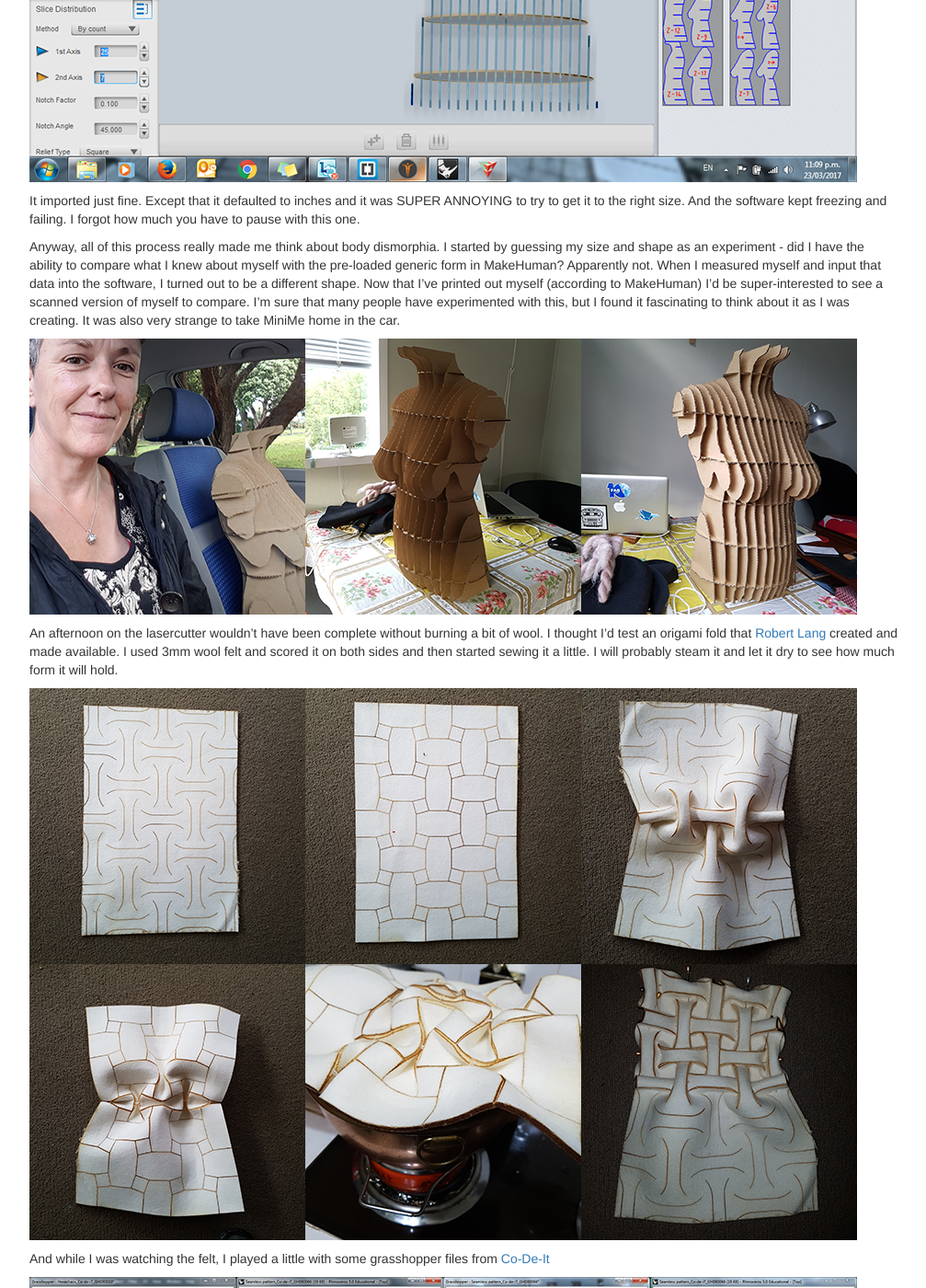
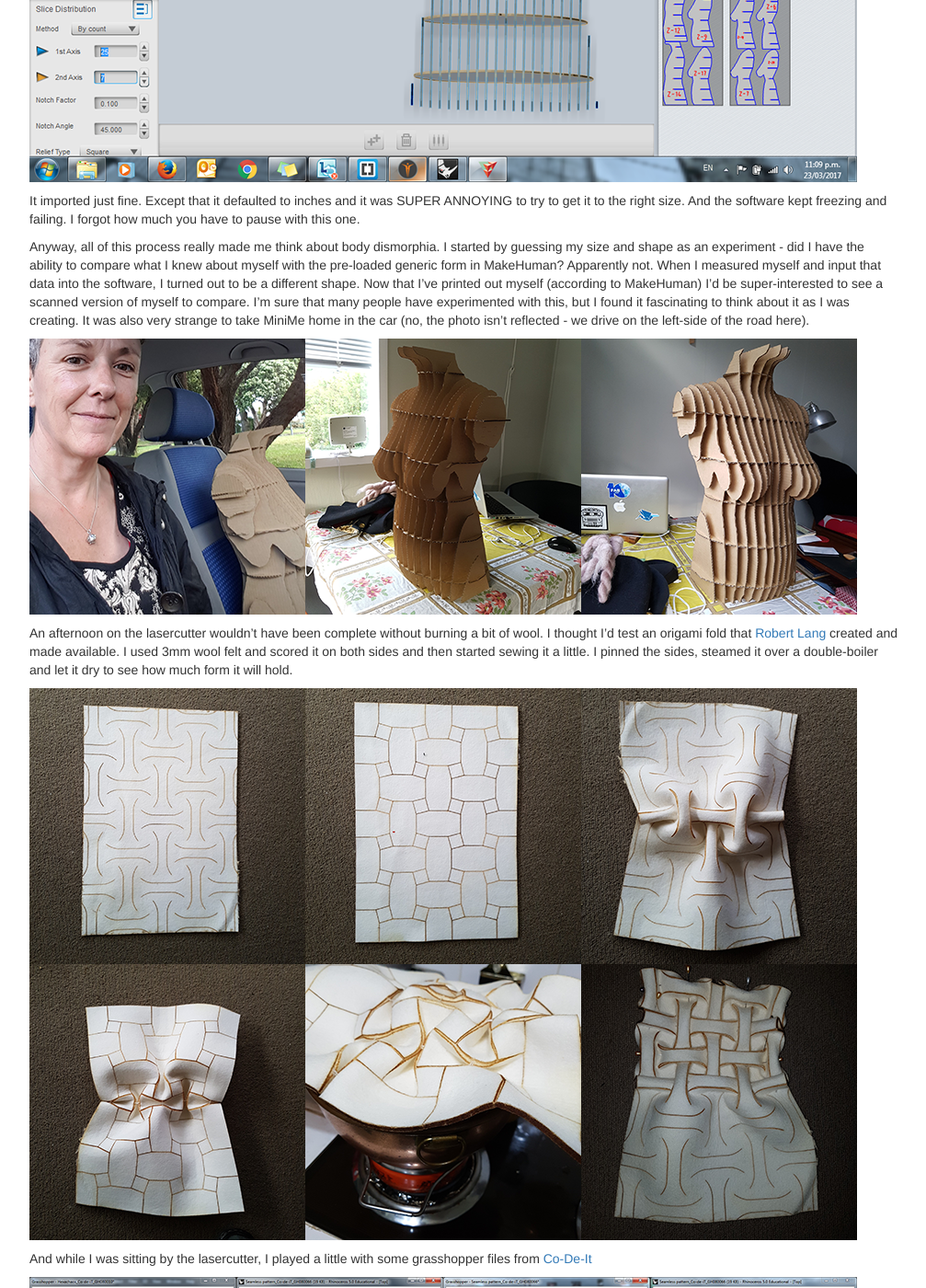
Before and after one commit to wendwarge/wendwarge.github.io, a Jekyll site: the page built from _posts/2017-02-23-day-three.md, in a window 1280 px wide and 1400 px high, scrolled down 2703 px. Shown: the whole window at 92% size, without its empty margins (233-1240 px from the left). Built offline with Jekyll 4.4.1, drawn with Linux system fonts in a browser that asks for light colours.

Commit message:
day three updates

```diff
--- a/_posts/2017-02-23-day-three.md
+++ b/_posts/2017-02-23-day-three.md
@@ -44,14 +44,16 @@ I drew some lines where I wanted to cut the mesh, used ExtrudeCrv to make it a p
 
 It imported just fine. Except that it defaulted to inches and it was SUPER ANNOYING to try to get it to the right size. And the software kept freezing and failing. I forgot how much you have to pause with this one.
 
-Anyway, all of this process really made me think about body dismorphia. I started by guessing my size and shape as an experiment - did I have the ability to compare what I knew about myself with the pre-loaded generic form in MakeHuman? Apparently not. When I measured myself and input that data into the software, I turned out to be a different shape. Now that I've printed out myself (according to MakeHuman) I'd be super-interested to see a scanned version of myself to compare. I'm sure that many people have experimented with this, but I found it fascinating to think about it as I was creating. It was also very strange to take MiniMe home in the car.
+Anyway, all of this process really made me think about body dismorphia. I started by guessing my size and shape as an experiment - did I have the ability to compare what I knew about myself with the pre-loaded generic form in MakeHuman? Apparently not. When I measured myself and input that data into the software, I turned out to be a different shape. Now that I've printed out myself (according to MakeHuman) I'd be super-interested to see a scanned version of myself to compare. I'm sure that many people have experimented with this, but I found it fascinating to think about it as I was creating. It was also very strange to take MiniMe home in the car (no, the photo isn't reflected - we drive on the left-side of the road here).
 
 ![Make Me](/images/2017-02-23-day-three/make-me-car.png)![Make Me](/images/2017-02-23-day-three/make-me.png)![Make Me](/images/2017-02-23-day-three/make-me-2.png)
 
-An afternoon on the lasercutter wouldn't have been complete without burning a bit of wool. I thought I'd test an origami fold that [Robert Lang](http://www.langorigami.com/) created and made available. I used 3mm wool felt and scored it on both sides and then started sewing it a little. I will probably steam it and let it dry to see how much form it will hold.
+An afternoon on the lasercutter wouldn't have been complete without burning a bit of wool. I thought I'd test an origami fold that [Robert Lang](http://www.langorigami.com/) created and made available. I used 3mm wool felt and scored it on both sides and then started sewing it a little. I pinned the sides, steamed it over a double-boiler and let it dry to see how much form it will hold.
 
 ![Felt](/images/2017-02-23-day-three/felt-front.png)![Felt](/images/2017-02-23-day-three/felt-back.png)![Felt](/images/2017-02-23-day-three/felt-front-2.png)![Felt](/images/2017-02-23-day-three/felt-back-2.png)![Felt](/images/2017-02-23-day-three/felt-form-1.png)![Felt](/images/2017-02-23-day-three/felt-form.png)
 
-And while I was watching the felt, I played a little with some grasshopper files from [Co-De-It](http://www.co-de-it.com/wordpress/code)
+And while I was sitting by the lasercutter, I played a little with some grasshopper files from [Co-De-It](http://www.co-de-it.com/wordpress/code)
 
 ![Co De It](/images/2017-02-23-day-three/code-it-1.png)![Co De It](/images/2017-02-23-day-three/code-it-2.png)
+
+I baked some things:
```
